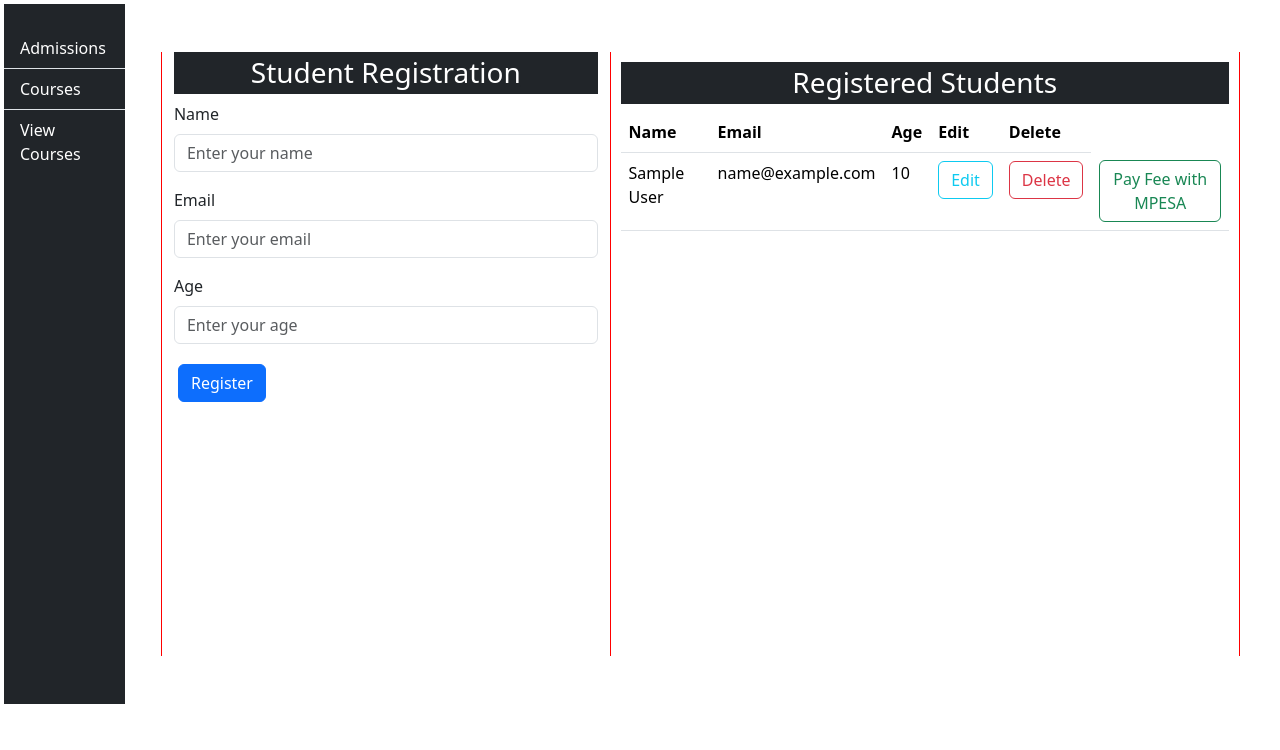
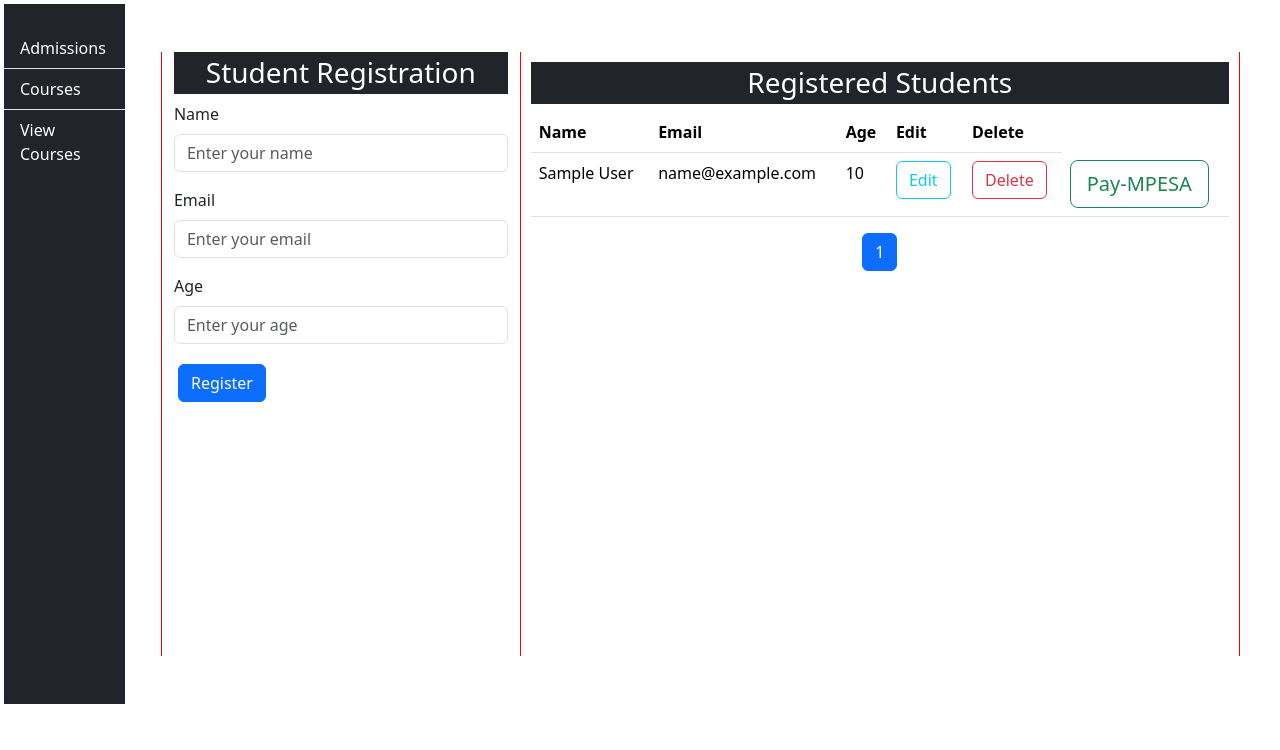
Before and after one commit to amatika/sms_project, a Django app: page /dashboard/ in a window 1280 px wide. Shown: the part 50-800 px from the top of the page. Run offline with Django 5.2, Linux system fonts and the light colour scheme; tables that the repository leaves empty hold one stand-in row (values such as "Sample post").

Commit message:
added pagination to the dashboard table displaying student records

```diff
--- a/registration/templates/dashboard.html
+++ b/registration/templates/dashboard.html
@@ -8,7 +8,7 @@
   <div class=" container-fluid row p-5" >
 
     <!-- Left Column: Student Registration Form -->
-    <div class="col-md-5" style="border-right: 1px solid red;border-left: 1px solid red;">
+    <div class="col-md-4" style="border-right: 1px solid red;border-left: 1px solid red;">
       <u><h3 class="bg-dark text-white p-1 text-center">Student Registration</h3></u>
 
       <form method="POST" action="/addstudent" style="width:100%;">
@@ -30,7 +30,7 @@
     </div>
 
     <!-- Right Column: Table displaying registered students -->
-    <div class="col-md-7" style="border-right: 1px solid red;padding:10px;">
+    <div class="col-md-8" style="border-right: 1px solid red;padding:10px;">
       <u><h3 class="bg-dark text-white text-center p-1">Registered Students</h3></u>
       <table class="table">
         <thead>
@@ -57,14 +57,37 @@
                      <a href="/deletestudent/{{ student.id }}" type="button" class="btn btn-outline-danger">Delete</a>
                 </td>
                <td>
-                     <a href="{% url 'mpesa' %}" type="button" class="btn btn-outline-success">Pay Fee with MPESA</a>
+                     <a href="{% url 'mpesa' %}" type="button" class="btn btn-outline-success btn-lg">Pay-MPESA</a>
                </td>
-
             </tr>
         {% endfor %}
-
         </tbody>
       </table>
+      <nav aria-label="Page navigation">
+            <ul class="pagination justify-content-center">
+                {% if data.has_previous %}
+                    <li class="page-item">
+                        <a class="page-link" href="?page=1" tabindex="-1">First</a>
+                    </li>
+                    <li class="page-item">
+                        <a class="page-link" href="?page={{ data.previous_page_number }}">Previous</a>
+                    </li>
+                {% endif %}
+                {% for num in data.paginator.page_range %}
+                    <li class="page-item {% if num == data.number %}active{% endif %}">
+                        <a class="page-link" href="?page={{ num }}">{{ num }}</a>
+                    </li>
+                {% endfor %}
+                {% if data.has_next %}
+                    <li class="page-item">
+                        <a class="page-link" href="?page={{ data.next_page_number }}">Next</a>
+                    </li>
+                    <li class="page-item">
+                        <a class="page-link" href="?page={{ data.paginator.num_pages }}">Last</a>
+                    </li>
+                {% endif %}
+            </ul>
+        </nav>
     </div>
   </div>
 
--- a/registration/views.py
+++ b/registration/views.py
@@ -7,6 +7,7 @@ from  .models import Myuser,Student,Course
 from .forms import StudentForm,CourseForm
 from django.http import HttpResponse
 from django_daraja.mpesa.core import MpesaClient
+from django.core.paginator import Paginator
 import requests
 import json
 
@@ -31,9 +32,13 @@ def login(request):
   return HttpResponse(template.render())
   return render(request, 'login.html')
 
+#fetching all the student data from the database and performing paginations
 def dashboard(request):
   data=Student.objects.all()
-  context = {'data':data}
+  paginator = Paginator(data, 2)
+  page = request.GET.get('page')
+  students = paginator.get_page(page)
+  context = {'data':students}
   return render(request, 'dashboard.html',context)
 
 def coursedashboard(request):
@@ -197,6 +202,8 @@ def authenticate_user(request):
   response = requests.request("POST", 'https://sandbox.safaricom.co.ke/mpesa/stkpush/v1/processrequest',headers=headers, data=payload_json)
   print(response.text.encode('utf8'))
 """
+
+
 def mpesastkcall(request):
   cl = MpesaClient()
   phone_number = '0794512054'
@@ -209,10 +216,6 @@ def mpesastkcall(request):
   #return HttpResponse(response.text.encode('utf8'))
 
 
-
-
-
 def stk_push_callback(request):
   data = request.body
-
   return HttpResponse("STK Push in Django👋")
--- a/sms_project/settings.py
+++ b/sms_project/settings.py
@@ -12,10 +12,10 @@ https://docs.djangoproject.com/en/5.0/ref/settings/
 
 from pathlib import Path
 # Import necessary modules
-import os
+#import os
 
 # Define your Daraja access token
-DARAJA_ACCESS_TOKEN = os.getenv('V2dA7E0enWGt9kCn2qwXImUpKDw2')
+#DARAJA_ACCESS_TOKEN = os.getenv('V2dA7E0enWGt9kCn2qwXImUpKDw2')
 
 
 # Build paths inside the project like this: BASE_DIR / 'subdir'.
@@ -185,9 +185,7 @@ MPESA_SHORTCODE_TYPE = 'paybill'
 MPESA_PASSKEY = 'bfb279f9aa9bdbcf158e97dd71a467cd2e0c893059b10f78e6b72ada1ed2c919'
 
 # Username for initiator (to be used in B2C, B2B, AccountBalance and TransactionStatusQuery Transactions)
-
 MPESA_INITIATOR_USERNAME = 'testapi'
 
 # Plaintext password for initiator (to be used in B2C, B2B, AccountBalance and TransactionStatusQuery Transactions)
-
 MPESA_INITIATOR_SECURITY_CREDENTIAL = 'Safaricom999!*!'
```
